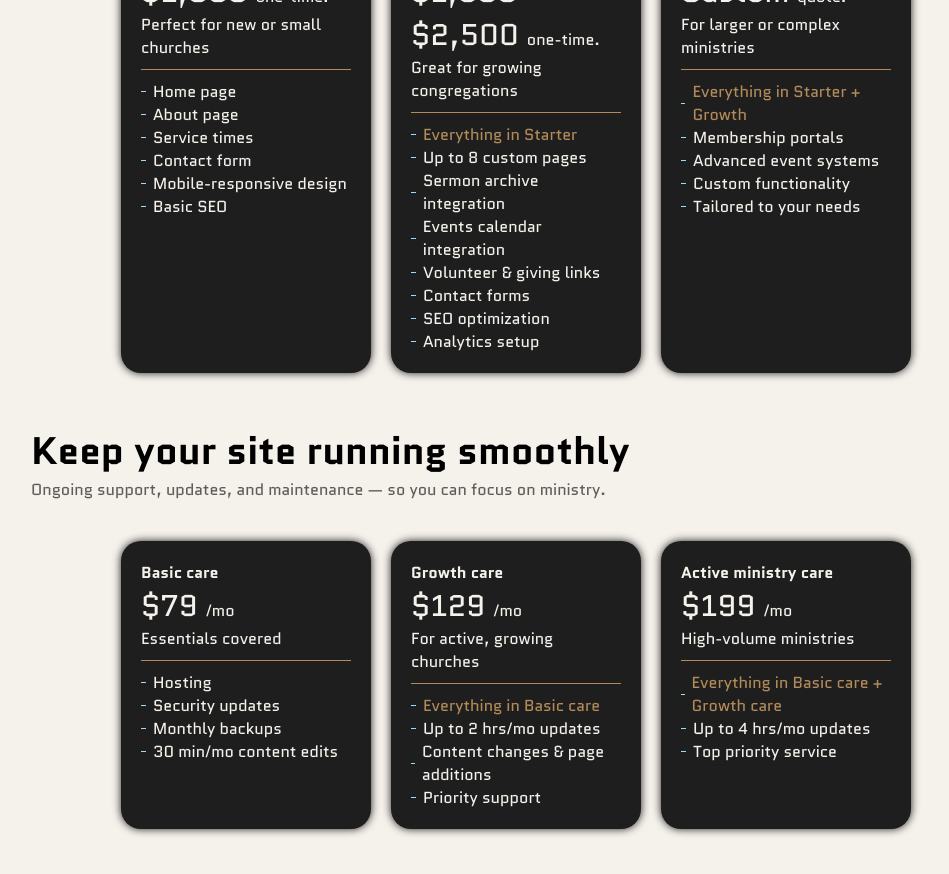
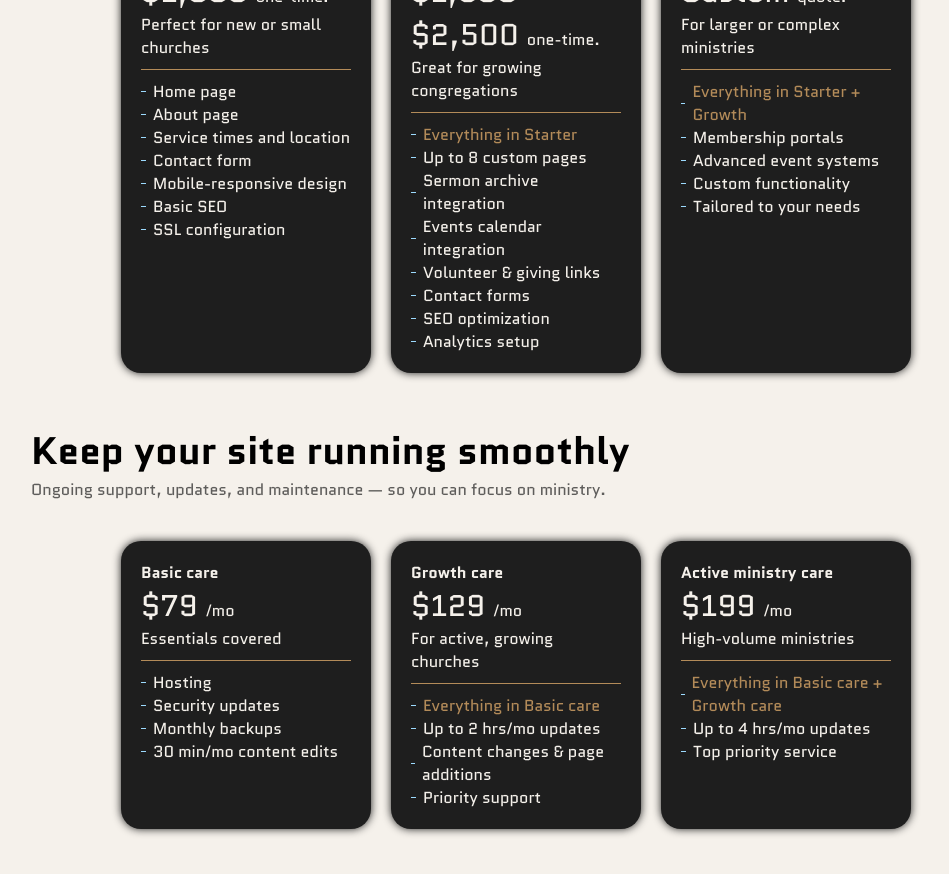
Before and after one commit to ezrabales/work__SRW_frontend, a React (Vite) app: page / in a window 1280 px wide. Shown: the part 2920-3794 px from the top of the page, without its empty margins (259-1208 px from the left). Built offline with nearby package versions, Linux system fonts and the light colour scheme.

Commit message:
update starter package

```diff
--- a/src/components/Sections/PricingSection/PricingSection.jsx
+++ b/src/components/Sections/PricingSection/PricingSection.jsx
@@ -14,10 +14,11 @@ const PricingSection = () => {
       list: [
         "Home page",
         "About page",
-        "Service times",
+        "Service times and location",
         "Contact form",
         "Mobile-responsive design",
         "Basic SEO",
+        "SSL configuration",
       ],
     },
     {
```
